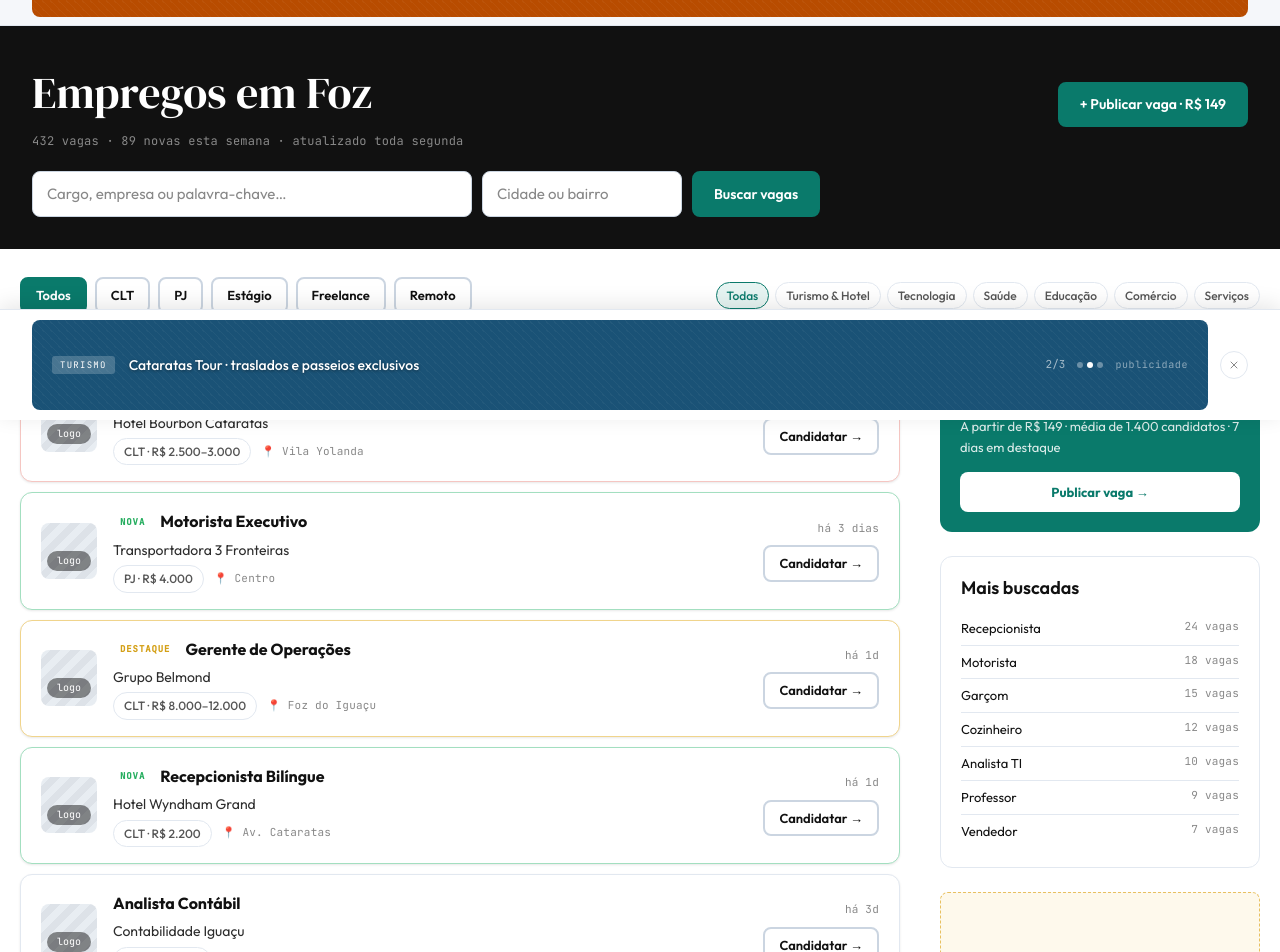
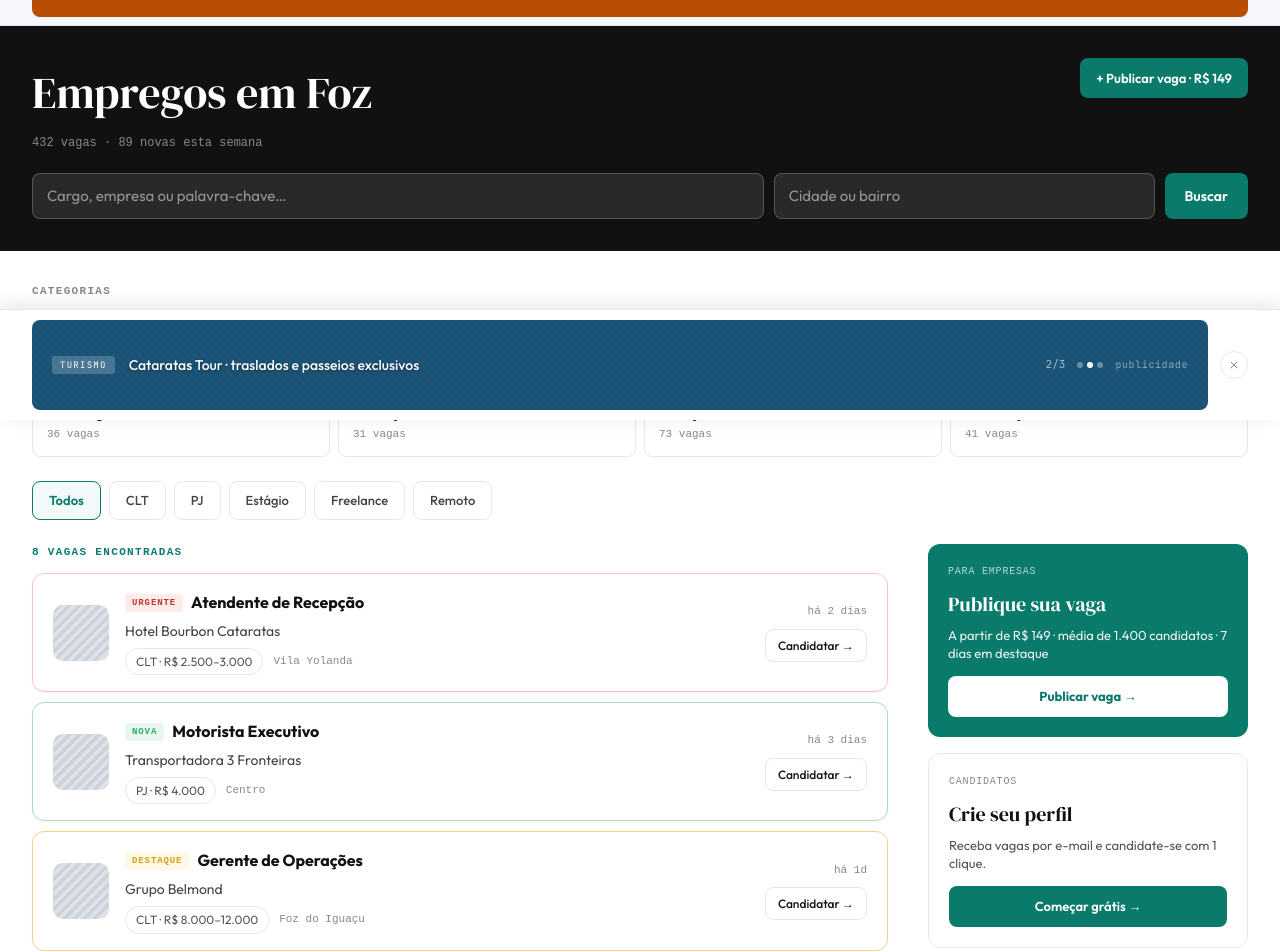
Before and after one commit to cristianodgt/foz-em-foco, a Next.js app: page /empregos in a window 1280 px wide. Shown: the part 380-1332 px from the top of the page. Built offline with nearby package versions, Linux system fonts and the light colour scheme.

Commit message:
Empregos: header preto estilo Guia + categorias grid 4col antes da lista + filtros outline (sem pills duplos) + sidebar 320px (Empresas teal/Perfil/MPU/Medias Salariais)

```diff
--- a/src/app/(site)/empregos/page.tsx
+++ b/src/app/(site)/empregos/page.tsx
@@ -13,18 +13,37 @@ const VAGAS = [
   { tier:"",         title:"Desenvolvedor front-end",       empresa:"Startup Tech 3 Fronteiras",    regime:"Remoto · R$ 6.000",      local:"Foz / Remoto",    tempo:"4d" },
 ];
 
-const TIER_COLORS: Record<string, { bg: string; color: string }> = {
-  URGENTE:  { bg: "#fdecea", color: "var(--danger)" },
-  NOVA:     { bg: "#e8f8f0", color: "var(--success)" },
-  DESTAQUE: { bg: "#fff8e6", color: "var(--warning)" },
+const TIER_COLORS: Record<string, { bg: string; color: string; border: string }> = {
+  URGENTE:  { bg: "#fdecea", color: "#c0392b", border: "#f5c6c2" },
+  NOVA:     { bg: "#e8f8f0", color: "#27ae60", border: "#a3dfc0" },
+  DESTAQUE: { bg: "#fff8e6", color: "#d4a017", border: "#f0d48c" },
 };
 
 const REGIMES = ["Todos","CLT","PJ","Estágio","Freelance","Remoto"];
-const AREAS   = ["Todas","Turismo & Hotel","Tecnologia","Saúde","Educação","Comércio","Serviços"];
+
+const CATEGORIAS = [
+  { nome:"Hotelaria",    count: 87 },
+  { nome:"Comércio",     count: 64 },
+  { nome:"Gastronomia",  count: 58 },
+  { nome:"Saúde",        count: 42 },
+  { nome:"Tecnologia",   count: 36 },
+  { nome:"Educação",     count: 31 },
+  { nome:"Serviços",     count: 73 },
+  { nome:"Construção",   count: 41 },
+];
+
+const MEDIAS = [
+  { cargo:"Recepcionista",      valor:"R$ 2.100" },
+  { cargo:"Motorista",          valor:"R$ 2.800" },
+  { cargo:"Garçom / Garçonete", valor:"R$ 1.900" },
+  { cargo:"Cozinheiro",         valor:"R$ 2.600" },
+  { cargo:"Analista TI",        valor:"R$ 4.500" },
+  { cargo:"Professor",          valor:"R$ 3.200" },
+];
 
 export default function EmpregosPage() {
   const [activeRegime, setActiveRegime] = useState("Todos");
-  const [activeArea, setActiveArea]     = useState("Todas");
+  const [activeCategoria, setActiveCategoria] = useState<string | null>(null);
   const [search, setSearch]             = useState("");
 
   const filtered = VAGAS.filter(v => {
@@ -35,57 +54,80 @@ export default function EmpregosPage() {
 
   return (
     <>
-      {/* Hero */}
-      <div style={{ background: "var(--ink)", padding: "32px 0" }}>
-        <div className="container">
-          <div className="row between" style={{ flexWrap: "wrap", gap: 16, marginBottom: 20 }}>
+      {/* Hero preto — estilo Guia */}
+      <div style={{ background: "#111", padding: "32px 0" }}>
+        <div style={{ maxWidth: 1280, margin: "0 auto", padding: "0 32px" }}>
+          <div style={{ display: "flex", justifyContent: "space-between", alignItems: "flex-start", flexWrap: "wrap", gap: 16, marginBottom: 20 }}>
             <div>
-              <h1 style={{ fontFamily: "var(--font-serif)", fontSize: "clamp(28px,4vw,44px)", color: "white" }}>Empregos em Foz</h1>
-              <div className="t-mono" style={{ color: "rgba(255,255,255,.5)", marginTop: 4 }}>432 vagas · 89 novas esta semana · atualizado toda segunda</div>
+              <h1 style={{ fontFamily: "DM Serif Display, Georgia, serif", fontSize: "clamp(28px,4vw,44px)", color: "white", marginBottom: 6 }}>Empregos em Foz</h1>
+              <div style={{ fontFamily: "monospace", color: "rgba(255,255,255,.5)", fontSize: 12 }}>432 vagas · 89 novas esta semana</div>
             </div>
-            <button className="btn btn-primary">+ Publicar vaga · R$ 149</button>
+            <button style={{ padding: "10px 16px", background: "#0a7a6b", color: "white", border: "none", borderRadius: 8, fontWeight: 600, fontSize: 13, cursor: "pointer" }}>+ Publicar vaga · R$ 149</button>
           </div>
 
-          {/* Search */}
           <div style={{ display: "flex", gap: 10, flexWrap: "wrap" }}>
             <input
-              className="input"
               placeholder="Cargo, empresa ou palavra-chave…"
               value={search}
               onChange={e => setSearch(e.target.value)}
-              style={{ flex: 1, minWidth: 260, maxWidth: 440 }}
+              style={{ flex: 2, minWidth: 200, padding: "10px 14px", border: "1.5px solid rgba(255,255,255,0.2)", borderRadius: 8, background: "rgba(255,255,255,0.1)", color: "white", fontSize: 15, outline: "none" }}
             />
-            <input className="input" placeholder="Cidade ou bairro" style={{ maxWidth: 200 }} />
-            <button className="btn btn-primary">Buscar vagas</button>
+            <input
+              placeholder="Cidade ou bairro"
+              style={{ flex: 1, minWidth: 140, padding: "10px 14px", border: "1.5px solid rgba(255,255,255,0.2)", borderRadius: 8, background: "rgba(255,255,255,0.1)", color: "white", fontSize: 15, outline: "none" }}
+            />
+            <button style={{ padding: "10px 20px", background: "#0a7a6b", color: "white", border: "none", borderRadius: 8, fontWeight: 600, fontSize: 14, cursor: "pointer" }}>Buscar</button>
           </div>
         </div>
       </div>
 
-      <div className="container" style={{ padding: "28px 20px" }}>
-        {/* Regime filters */}
-        <div className="row" style={{ gap: 8, flexWrap: "wrap", marginBottom: 20 }}>
+      <div style={{ maxWidth: 1280, margin: "0 auto", padding: "32px" }}>
+        {/* Categorias — grid 4 colunas ANTES da lista */}
+        <div style={{ fontFamily: "monospace", fontSize: 11, fontWeight: 600, letterSpacing: "0.12em", textTransform: "uppercase", color: "#888", marginBottom: 12 }}>Categorias</div>
+        <div style={{ display: "grid", gridTemplateColumns: "repeat(4,1fr)", gap: 8, marginBottom: 24 }}>
+          {CATEGORIAS.map(({ nome, count }) => (
+            <button
+              key={nome}
+              onClick={() => setActiveCategoria(activeCategoria === nome ? null : nome)}
+              style={{
+                padding: "12px 14px",
+                border: `1px solid ${activeCategoria === nome ? "#0a7a6b" : "#e2e8f0"}`,
+                borderRadius: 8, cursor: "pointer", textAlign: "left",
+                background: activeCategoria === nome ? "#f2faf9" : "white",
+                transition: "all 0.15s",
+              }}
+            >
+              <div style={{ fontWeight: 600, fontSize: 14, color: activeCategoria === nome ? "#0a7a6b" : "#111", marginBottom: 2 }}>{nome}</div>
+              <div style={{ fontFamily: "monospace", fontSize: 11, color: "#888" }}>{count} vagas</div>
+            </button>
+          ))}
+        </div>
+
+        {/* Filtros de tipo — 1 linha, outline simples */}
+        <div style={{ display: "flex", gap: 8, flexWrap: "wrap", marginBottom: 24 }}>
           {REGIMES.map(r => (
             <button
               key={r}
               onClick={() => setActiveRegime(r)}
-              className={activeRegime === r ? "btn btn-primary btn-sm" : "btn btn-outline btn-sm"}
+              style={{
+                padding: "8px 16px",
+                border: `1.5px solid ${activeRegime === r ? "#0a7a6b" : "#e2e8f0"}`,
+                borderRadius: 8,
+                background: activeRegime === r ? "#f2faf9" : "white",
+                color: activeRegime === r ? "#0a7a6b" : "#444",
+                fontSize: 13,
+                fontWeight: activeRegime === r ? 600 : 500,
+                cursor: "pointer",
+              }}
             >{r}</button>
           ))}
-          <div style={{ marginLeft: "auto", display: "flex", gap: 6, flexWrap: "wrap" }}>
-            {AREAS.map(a => (
-              <button
-                key={a}
-                onClick={() => setActiveArea(a)}
-                className="pill"
-                style={{ cursor: "pointer", background: activeArea === a ? "var(--teal-light)" : undefined, color: activeArea === a ? "var(--teal)" : undefined, borderColor: activeArea === a ? "var(--teal)" : undefined }}
-              >{a}</button>
-            ))}
-          </div>
         </div>
 
-        <div className="grid-main-side">
+        <div style={{ display: "grid", gridTemplateColumns: "1fr 320px", gap: 40, alignItems: "start" }}>
           <div>
-            <div className="sec-label bold" style={{ marginBottom: 12 }}>{filtered.length} vaga{filtered.length !== 1 ? "s" : ""} encontradas</div>
+            <div style={{ fontFamily: "monospace", fontSize: 11, fontWeight: 600, letterSpacing: "0.12em", textTransform: "uppercase", color: "#0a7a6b", marginBottom: 12 }}>
+              {filtered.length} vaga{filtered.length !== 1 ? "s" : ""} encontrada{filtered.length !== 1 ? "s" : ""}
+            </div>
             <div style={{ display: "flex", flexDirection: "column", gap: 10 }}>
               {filtered.map((v, i) => {
                 const tc = TIER_COLORS[v.tier] ?? null;
@@ -93,31 +135,36 @@ export default function EmpregosPage() {
                   <div
                     key={i}
                     style={{
-                      background: "white", borderRadius: "var(--r-l)", padding: "16px 20px",
-                      border: "1.5px solid", borderColor: tc ? tc.color.replace("var(","").replace(")","") === "--danger" ? "#f5c6c2" : tc.color === "var(--success)" ? "#a3dfc0" : "#f0d48c" : "var(--border)",
+                      background: "white", borderRadius: 12, padding: "16px 20px",
+                      border: `1.5px solid ${tc ? tc.border : "#e2e8f0"}`,
                       display: "flex", gap: 16, alignItems: "center",
-                      boxShadow: "var(--shadow-s)", cursor: "pointer",
+                      boxShadow: "0 1px 3px rgba(0,0,0,0.04)", cursor: "pointer",
                     }}
                   >
-                    <div className="imgph" data-label="logo" style={{ width: 56, height: 56, flexShrink: 0, borderRadius: "var(--r-m)" }} />
+                    <div style={{
+                      width: 56, height: 56, flexShrink: 0, borderRadius: 10,
+                      background: "#dde2e8",
+                      backgroundImage: "linear-gradient(135deg,#dde2e8 25%,#cdd2d8 25%,#cdd2d8 50%,#dde2e8 50%,#dde2e8 75%,#cdd2d8 75%)",
+                      backgroundSize: "10px 10px",
+                    }} />
                     <div style={{ flex: 1 }}>
-                      <div className="row" style={{ gap: 8, marginBottom: 4 }}>
+                      <div style={{ display: "flex", gap: 8, alignItems: "center", marginBottom: 4 }}>
                         {tc && (
-                          <span className="t-mono" style={{ fontSize: 9, fontWeight: 700, letterSpacing: "0.1em", ...tc, padding: "2px 7px", borderRadius: 3 }}>
+                          <span style={{ fontFamily: "monospace", fontSize: 9, fontWeight: 700, letterSpacing: "0.1em", background: tc.bg, color: tc.color, padding: "2px 7px", borderRadius: 3 }}>
                             {v.tier}
                           </span>
                         )}
                         <span style={{ fontWeight: 700, fontSize: 16 }}>{v.title}</span>
                       </div>
-                      <div style={{ fontSize: 14, color: "var(--ink-2)", marginBottom: 4 }}>{v.empresa}</div>
-                      <div className="row" style={{ gap: 10 }}>
-                        <span className="pill">{v.regime}</span>
-                        <span className="t-mono color-muted" style={{ fontSize: 11 }}>📍 {v.local}</span>
+                      <div style={{ fontSize: 14, color: "#444", marginBottom: 6 }}>{v.empresa}</div>
+                      <div style={{ display: "flex", gap: 10, alignItems: "center", flexWrap: "wrap" }}>
+                        <span style={{ fontSize: 12, padding: "3px 10px", border: "1px solid #e2e8f0", borderRadius: 999, color: "#555" }}>{v.regime}</span>
+                        <span style={{ fontFamily: "monospace", fontSize: 11, color: "#888" }}>{v.local}</span>
                       </div>
                     </div>
                     <div style={{ textAlign: "right", flexShrink: 0 }}>
-                      <div className="t-mono color-muted" style={{ fontSize: 11, marginBottom: 8 }}>há {v.tempo}</div>
-                      <button className="btn btn-outline btn-sm">Candidatar →</button>
+                      <div style={{ fontFamily: "monospace", fontSize: 11, color: "#888", marginBottom: 8 }}>há {v.tempo}</div>
+                      <button style={{ padding: "6px 12px", background: "white", border: "1.5px solid #e2e8f0", borderRadius: 8, fontSize: 12, cursor: "pointer", fontWeight: 500 }}>Candidatar →</button>
                     </div>
                   </div>
                 );
@@ -125,36 +172,49 @@ export default function EmpregosPage() {
             </div>
 
             {filtered.length === 0 && (
-              <div style={{ background: "var(--paper-2)", borderRadius: "var(--r-l)", padding: 48, textAlign: "center" }}>
-                <div style={{ fontFamily: "var(--font-serif)", fontSize: 22, marginBottom: 8 }}>Nenhuma vaga encontrada</div>
-                <div className="t-small color-muted">Tente outros filtros ou palavras-chave</div>
+              <div style={{ background: "#f5f7fa", borderRadius: 12, padding: 48, textAlign: "center" }}>
+                <div style={{ fontFamily: "DM Serif Display, serif", fontSize: 22, marginBottom: 8 }}>Nenhuma vaga encontrada</div>
+                <div style={{ fontSize: 13, color: "#888" }}>Tente outros filtros ou palavras-chave</div>
               </div>
             )}
           </div>
 
-          {/* Sidebar */}
-          <aside className="sidebar-sticky">
-            <div style={{ background: "var(--teal)", color: "white", borderRadius: "var(--r-l)", padding: 20 }}>
-              <div className="t-mono" style={{ fontSize: 10, opacity: .65, marginBottom: 8 }}>PARA EMPRESAS</div>
-              <div style={{ fontFamily: "var(--font-serif)", fontSize: 20, marginBottom: 6 }}>Publique sua vaga</div>
-              <div style={{ fontSize: 13, opacity: .85, marginBottom: 14 }}>A partir de R$ 149 · média de 1.400 candidatos · 7 dias em destaque</div>
-              <button style={{ background: "white", color: "var(--teal)", border: "none", borderRadius: "var(--r-m)", padding: "10px 20px", fontWeight: 700, fontSize: 13, width: "100%", cursor: "pointer" }}>
+          {/* Sidebar 320px */}
+          <aside style={{ display: "flex", flexDirection: "column", gap: 16, position: "sticky", top: 80 }}>
+            {/* Para Empresas — teal */}
+            <div style={{ background: "#0a7a6b", color: "white", borderRadius: 12, padding: 20 }}>
+              <div style={{ fontFamily: "monospace", fontSize: 10, opacity: .7, marginBottom: 8, letterSpacing: "0.08em" }}>PARA EMPRESAS</div>
+              <div style={{ fontFamily: "DM Serif Display, serif", fontSize: 20, marginBottom: 6 }}>Publique sua vaga</div>
+              <div style={{ fontSize: 13, opacity: .9, marginBottom: 14, lineHeight: 1.4 }}>A partir de R$ 149 · média de 1.400 candidatos · 7 dias em destaque</div>
+              <button style={{ background: "white", color: "#0a7a6b", border: "none", borderRadius: 8, padding: "10px 20px", fontWeight: 700, fontSize: 13, width: "100%", cursor: "pointer" }}>
                 Publicar vaga →
               </button>
             </div>
 
-            <div style={{ background: "white", border: "1px solid var(--border)", borderRadius: "var(--r-l)", padding: 20 }}>
-              <div className="t-h4" style={{ marginBottom: 12 }}>Mais buscadas</div>
-              {["Recepcionista","Motorista","Garçom","Cozinheiro","Analista TI","Professor","Vendedor"].map((k, i) => (
-                <div key={k} style={{ display: "flex", justifyContent: "space-between", padding: "6px 0", borderBottom: i < 6 ? "1px solid var(--border)" : "none", fontSize: 13 }}>
-                  <span>{k}</span>
-                  <span className="t-mono color-muted" style={{ fontSize: 11 }}>{[24,18,15,12,10,9,7][i]} vagas</span>
+            {/* Crie seu perfil */}
+            <div style={{ background: "white", border: "1px solid #e2e8f0", borderRadius: 12, padding: 20 }}>
+              <div style={{ fontFamily: "monospace", fontSize: 10, color: "#888", marginBottom: 8, letterSpacing: "0.08em", textTransform: "uppercase" }}>Candidatos</div>
+              <div style={{ fontFamily: "DM Serif Display, serif", fontSize: 20, marginBottom: 6 }}>Crie seu perfil</div>
+              <div style={{ fontSize: 13, color: "#555", marginBottom: 14, lineHeight: 1.4 }}>Receba vagas por e-mail e candidate-se com 1 clique.</div>
+              <button style={{ width: "100%", padding: "10px", background: "#0a7a6b", color: "white", border: "none", borderRadius: 8, fontWeight: 600, fontSize: 13, cursor: "pointer" }}>
+                Começar grátis →
+              </button>
+            </div>
+
+            {/* MPU 300x250 */}
+            <div style={{ background: "#f5f7fa", border: "1px dashed #cbd5e0", borderRadius: 10, height: 250, display: "flex", alignItems: "center", justifyContent: "center" }}>
+              <span style={{ fontFamily: "monospace", color: "#888", fontSize: 11 }}>PUBLICIDADE · 300×250</span>
+            </div>
+
+            {/* Médias Salariais */}
+            <div style={{ background: "white", border: "1px solid #e2e8f0", borderRadius: 12, padding: 20 }}>
+              <div style={{ fontFamily: "monospace", fontSize: 11, fontWeight: 600, letterSpacing: "0.1em", textTransform: "uppercase", color: "#0a7a6b", marginBottom: 12 }}>Médias Salariais</div>
+              {MEDIAS.map((m, i) => (
+                <div key={m.cargo} style={{ display: "flex", justifyContent: "space-between", alignItems: "center", padding: "8px 0", borderBottom: i < MEDIAS.length - 1 ? "1px solid #f0f2f5" : "none", fontSize: 13 }}>
+                  <span style={{ color: "#111" }}>{m.cargo}</span>
+                  <span style={{ fontFamily: "monospace", fontWeight: 600, color: "#0a7a6b" }}>{m.valor}</span>
                 </div>
               ))}
-            </div>
-
-            <div style={{ background: "var(--ad-bg)", border: "1px dashed var(--ad-border)", borderRadius: "var(--r-m)", height: 250, display: "flex", alignItems: "center", justifyContent: "center" }}>
-              <span className="t-mono" style={{ color: "var(--ad)", fontSize: 11 }}>PUBLICIDADE · 300×250</span>
             </div>
           </aside>
         </div>
```
